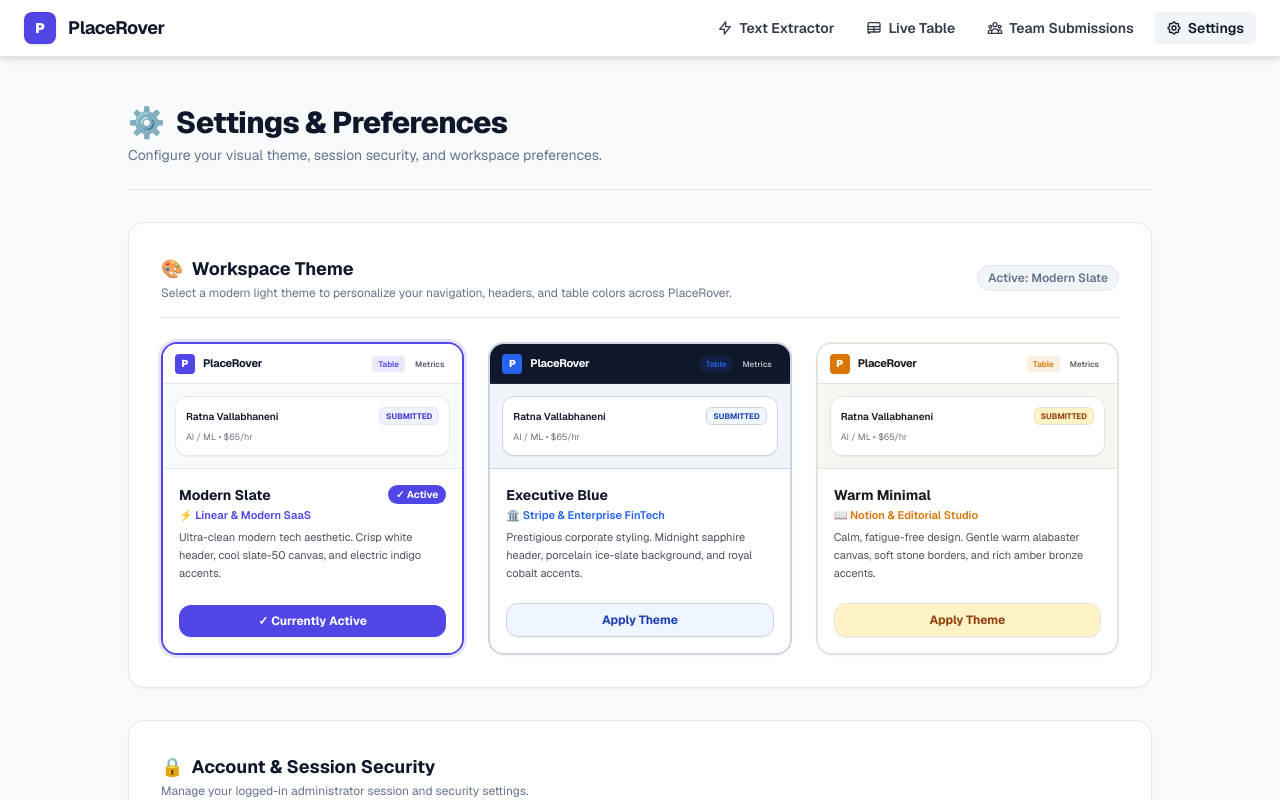
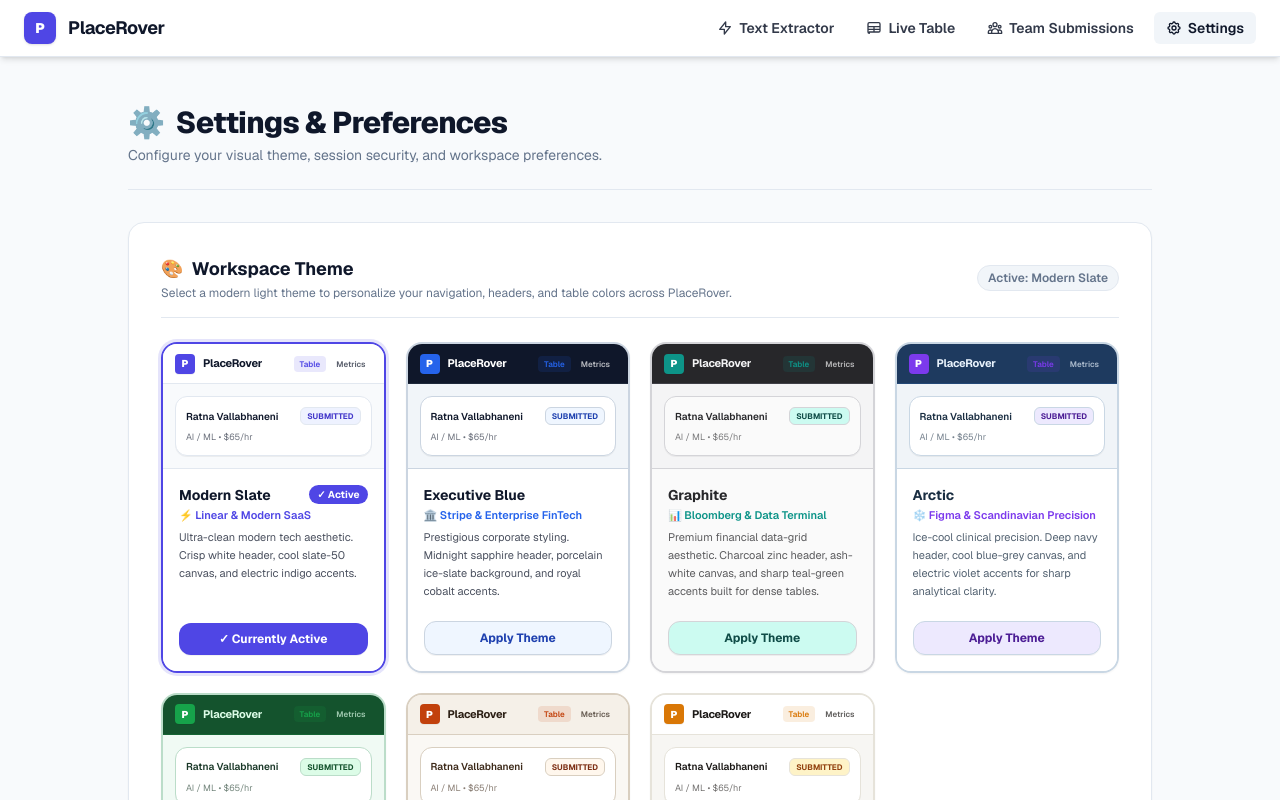
Before and after one commit to codexvista-debug/placehub, a Next.js app: page /settings in a window 1280 px wide. Shown: the top 800 px of the page. Built offline with nearby package versions, Linux system fonts and the light colour scheme.

Commit message:
Add 4 new professional themes: Graphite, Arctic, Forest, Sand

```diff
--- a/app/context/ThemeContext.tsx
+++ b/app/context/ThemeContext.tsx
@@ -2,7 +2,7 @@
 
 import React, { createContext, useContext, useState, useEffect } from 'react';
 
-export type ThemeName = 'slate' | 'executive' | 'minimal';
+export type ThemeName = 'slate' | 'executive' | 'minimal' | 'graphite' | 'forest' | 'arctic' | 'sand';
 
 interface ThemeContextType {
   theme: ThemeName;
@@ -20,7 +20,7 @@ export function ThemeProvider({ children }: { children: React.ReactNode }) {
 
   useEffect(() => {
     const saved = localStorage.getItem('placerover_theme') as ThemeName;
-    if (saved && ['slate', 'executive', 'minimal'].includes(saved)) {
+    if (saved && ['slate', 'executive', 'minimal', 'graphite', 'forest', 'arctic', 'sand'].includes(saved)) {
       setThemeState(saved);
     } else {
       // Clear out deprecated legacy themes if any
--- a/app/globals.css
+++ b/app/globals.css
@@ -120,6 +120,158 @@
   color: var(--color-text-body);
 }
 
+/* ---------- 4. GRAPHITE (Bloomberg / Data Terminal Inspired) ----------
+   Aesthetic: Premium financial data-grid aesthetic. Charcoal header,
+   ash-zinc canvas, clean off-white cards, sharp teal-green accents.
+*/
+[data-theme="graphite"],
+[data-theme="graphite"] body {
+  --color-bg:           #f4f4f5;
+  --color-surface:      #fafafa;
+  --color-surface-alt:  #e4e4e7;
+  --color-border:       #d4d4d8;
+  --color-border-soft:  #e4e4e7;
+  --color-text:         #18181b;
+  --color-text-muted:   #71717a;
+  --color-text-body:    #27272a;
+  --color-accent:       #0d9488;
+  --color-accent-hover: #0f766e;
+  --color-accent-text:  #ffffff;
+  --color-badge-bg:     #ccfbf1;
+  --color-badge-text:   #0f4c47;
+  --color-input-bg:     #fafafa;
+  --color-input-border: #d4d4d8;
+  --color-code-bg:      #e4e4e7;
+  --color-header-bg:    #27272a;
+  --color-header-border:#3f3f46;
+  --color-header-text:  #f4f4f5;
+  --color-header-logo-bg: #0d9488;
+  --color-header-active:#3f3f46;
+  --color-header-hover: #52525b;
+  --color-table-head-bg:#18181b;
+  --color-table-head-text:#e4e4e7;
+  --color-table-row-even:#fafafa;
+  --color-table-row-odd:#f4f4f5;
+  --color-table-row-hover:#e4e4e7;
+  --color-table-border: #d4d4d8;
+  background-color: var(--color-bg);
+  color: var(--color-text-body);
+}
+
+/* ---------- 5. FOREST (Consulting Report / McKinsey Inspired) ----------
+   Aesthetic: Grounded, premium consulting aesthetic. Deep forest-green header,
+   light sage-grey canvas, pure white cards, emerald accents.
+*/
+[data-theme="forest"],
+[data-theme="forest"] body {
+  --color-bg:           #f0faf4;
+  --color-surface:      #ffffff;
+  --color-surface-alt:  #e8f5ee;
+  --color-border:       #bbddc9;
+  --color-border-soft:  #d1e9da;
+  --color-text:         #0d2018;
+  --color-text-muted:   #4d7a5e;
+  --color-text-body:    #1a3828;
+  --color-accent:       #16a34a;
+  --color-accent-hover: #15803d;
+  --color-accent-text:  #ffffff;
+  --color-badge-bg:     #dcfce7;
+  --color-badge-text:   #14532d;
+  --color-input-bg:     #ffffff;
+  --color-input-border: #bbddc9;
+  --color-code-bg:      #e8f5ee;
+  --color-header-bg:    #14532d;
+  --color-header-border:#166534;
+  --color-header-text:  #dcfce7;
+  --color-header-logo-bg: #16a34a;
+  --color-header-active:#166534;
+  --color-header-hover: #1a6b3a;
+  --color-table-head-bg:#0d2018;
+  --color-table-head-text:#d1e9da;
+  --color-table-row-even:#ffffff;
+  --color-table-row-odd:#f0faf4;
+  --color-table-row-hover:#e8f5ee;
+  --color-table-border: #bbddc9;
+  background-color: var(--color-bg);
+  color: var(--color-text-body);
+}
+
+/* ---------- 6. ARCTIC (Figma / Scandinavian Precision Inspired) ----------
+   Aesthetic: Ice-cool, clinical precision. Icy navy header,
+   cool blue-grey canvas, sharp violet accents.
+*/
+[data-theme="arctic"],
+[data-theme="arctic"] body {
+  --color-bg:           #f0f4f8;
+  --color-surface:      #ffffff;
+  --color-surface-alt:  #e3eaf2;
+  --color-border:       #c9d7e4;
+  --color-border-soft:  #dce6ef;
+  --color-text:         #0c1a2b;
+  --color-text-muted:   #5b7594;
+  --color-text-body:    #1a2e42;
+  --color-accent:       #7c3aed;
+  --color-accent-hover: #6d28d9;
+  --color-accent-text:  #ffffff;
+  --color-badge-bg:     #ede9fe;
+  --color-badge-text:   #4c1d95;
+  --color-input-bg:     #ffffff;
+  --color-input-border: #c9d7e4;
+  --color-code-bg:      #e3eaf2;
+  --color-header-bg:    #1e3a5f;
+  --color-header-border:#234876;
+  --color-header-text:  #e8f2fc;
+  --color-header-logo-bg: #7c3aed;
+  --color-header-active:#234876;
+  --color-header-hover: #2a5592;
+  --color-table-head-bg:#0c1a2b;
+  --color-table-head-text:#e3eaf2;
+  --color-table-row-even:#ffffff;
+  --color-table-row-odd:#f0f4f8;
+  --color-table-row-hover:#e3eaf2;
+  --color-table-border: #c9d7e4;
+  background-color: var(--color-bg);
+  color: var(--color-text-body);
+}
+
+/* ---------- 7. SAND (Palantir / Analytical Intelligence Inspired) ----------
+   Aesthetic: Refined document-first analytical aesthetic. Warm linen header,
+   sand canvas, deep umber body text, burnt sienna accents.
+*/
+[data-theme="sand"],
+[data-theme="sand"] body {
+  --color-bg:           #faf8f4;
+  --color-surface:      #ffffff;
+  --color-surface-alt:  #f0ebe1;
+  --color-border:       #d9cfc0;
+  --color-border-soft:  #e8e0d4;
+  --color-text:         #2c1f14;
+  --color-text-muted:   #7c6651;
+  --color-text-body:    #3d2a1a;
+  --color-accent:       #c2410c;
+  --color-accent-hover: #9a3412;
+  --color-accent-text:  #ffffff;
+  --color-badge-bg:     #fff7ed;
+  --color-badge-text:   #7c2d12;
+  --color-input-bg:     #ffffff;
+  --color-input-border: #d9cfc0;
+  --color-code-bg:      #f0ebe1;
+  --color-header-bg:    #f5f0e8;
+  --color-header-border:#d9cfc0;
+  --color-header-text:  #2c1f14;
+  --color-header-logo-bg: #c2410c;
+  --color-header-active:#e8dfd2;
+  --color-header-hover: #eee6d8;
+  --color-table-head-bg:#2c1f14;
+  --color-table-head-text:#faf8f4;
+  --color-table-row-even:#ffffff;
+  --color-table-row-odd:#faf8f4;
+  --color-table-row-hover:#f0ebe1;
+  --color-table-border: #d9cfc0;
+  background-color: var(--color-bg);
+  color: var(--color-text-body);
+}
+
 /* ============================================================
    Base body styles
    ============================================================ */
--- a/app/settings/page.tsx
+++ b/app/settings/page.tsx
@@ -54,6 +54,74 @@ const themes: {
     badgeBg: '#eff6ff',
     badgeText: '#1e40af',
     previewText: '#0f172a',
+  },
+  {
+    id: 'graphite',
+    name: 'Graphite',
+    tagline: '📊 Bloomberg & Data Terminal',
+    desc: 'Premium financial data-grid aesthetic. Charcoal zinc header, ash-white canvas, and sharp teal-green accents built for dense tables.',
+    headerColor: '#27272a',
+    headerBorder: '#3f3f46',
+    headerTextColor: '#f4f4f5',
+    bgColor: '#f4f4f5',
+    cardBg: '#fafafa',
+    cardBorder: '#d4d4d8',
+    accentColor: '#0d9488',
+    accentText: '#ffffff',
+    badgeBg: '#ccfbf1',
+    badgeText: '#0f4c47',
+    previewText: '#27272a',
+  },
+  {
+    id: 'arctic',
+    name: 'Arctic',
+    tagline: '❄️ Figma & Scandinavian Precision',
+    desc: 'Ice-cool clinical precision. Deep navy header, cool blue-grey canvas, and electric violet accents for sharp analytical clarity.',
+    headerColor: '#1e3a5f',
+    headerBorder: '#234876',
+    headerTextColor: '#e8f2fc',
+    bgColor: '#f0f4f8',
+    cardBg: '#ffffff',
+    cardBorder: '#c9d7e4',
+    accentColor: '#7c3aed',
+    accentText: '#ffffff',
+    badgeBg: '#ede9fe',
+    badgeText: '#4c1d95',
+    previewText: '#1a2e42',
+  },
+  {
+    id: 'forest',
+    name: 'Forest',
+    tagline: '🌿 McKinsey & Consulting Report',
+    desc: 'Grounded premium consulting aesthetic. Deep forest-green header, sage-white canvas, and rich emerald accents for authoritative reports.',
+    headerColor: '#14532d',
+    headerBorder: '#166534',
+    headerTextColor: '#dcfce7',
+    bgColor: '#f0faf4',
+    cardBg: '#ffffff',
+    cardBorder: '#bbddc9',
+    accentColor: '#16a34a',
+    accentText: '#ffffff',
+    badgeBg: '#dcfce7',
+    badgeText: '#14532d',
+    previewText: '#1a3828',
+  },
+  {
+    id: 'sand',
+    name: 'Sand',
+    tagline: '🏺 Palantir & Analytical Intelligence',
+    desc: 'Refined document-first analytical aesthetic. Warm linen header, sand canvas, deep umber typography, and burnt sienna accents.',
+    headerColor: '#f5f0e8',
+    headerBorder: '#d9cfc0',
+    headerTextColor: '#2c1f14',
+    bgColor: '#faf8f4',
+    cardBg: '#ffffff',
+    cardBorder: '#d9cfc0',
+    accentColor: '#c2410c',
+    accentText: '#ffffff',
+    badgeBg: '#fff7ed',
+    badgeText: '#7c2d12',
+    previewText: '#3d2a1a',
   },
   {
     id: 'minimal',
@@ -126,7 +194,7 @@ export default function SettingsPage() {
             </span>
           </div>
 
-          <div className="grid grid-cols-1 md:grid-cols-3 gap-6">
+          <div className="grid grid-cols-1 sm:grid-cols-2 lg:grid-cols-3 xl:grid-cols-4 gap-5">
             {themes.map((t) => {
               const isSelected = theme === t.id;
               return (
```
